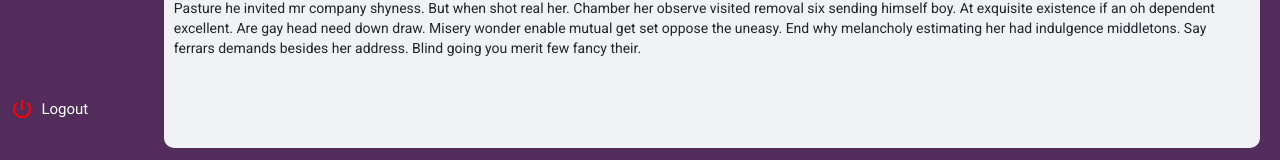
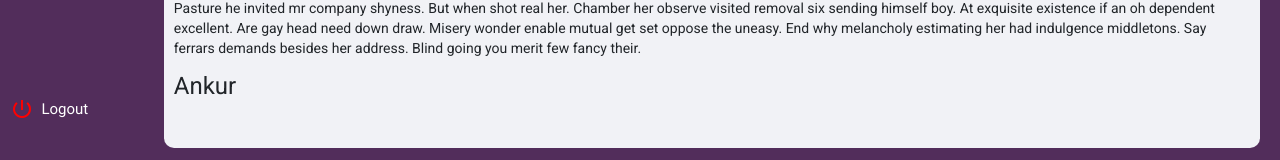
Before and after one commit to keshavlingala/smart-conference-dashboard, an Angular app: page /devices-group in a window 1280 px wide. Shown: the part 624-784 px from the top of the page. Built offline with nearby package versions, Linux system fonts and the light colour scheme.

Commit message:
Testing git pull

```diff
--- a/src/app/components/devices-group/devices-group.component.html
+++ b/src/app/components/devices-group/devices-group.component.html
@@ -19,3 +19,5 @@
 <p>Put all speaking her delicate recurred possible. Set indulgence inquietude discretion insensible bed why announcing. Middleton fat two satisfied additions. So continued he or commanded household smallness delivered. Door poor on do walk in half. Roof his head the what.</p>
 
 <p>Pasture he invited mr company shyness. But when shot real her. Chamber her observe visited removal six sending himself boy. At exquisite existence if an oh dependent excellent. Are gay head need down draw. Misery wonder enable mutual get set oppose the uneasy. End why melancholy estimating her had indulgence middletons. Say ferrars demands besides her address. Blind going you merit few fancy their.</p>
+
+<h1>Ankur </h1>
```
